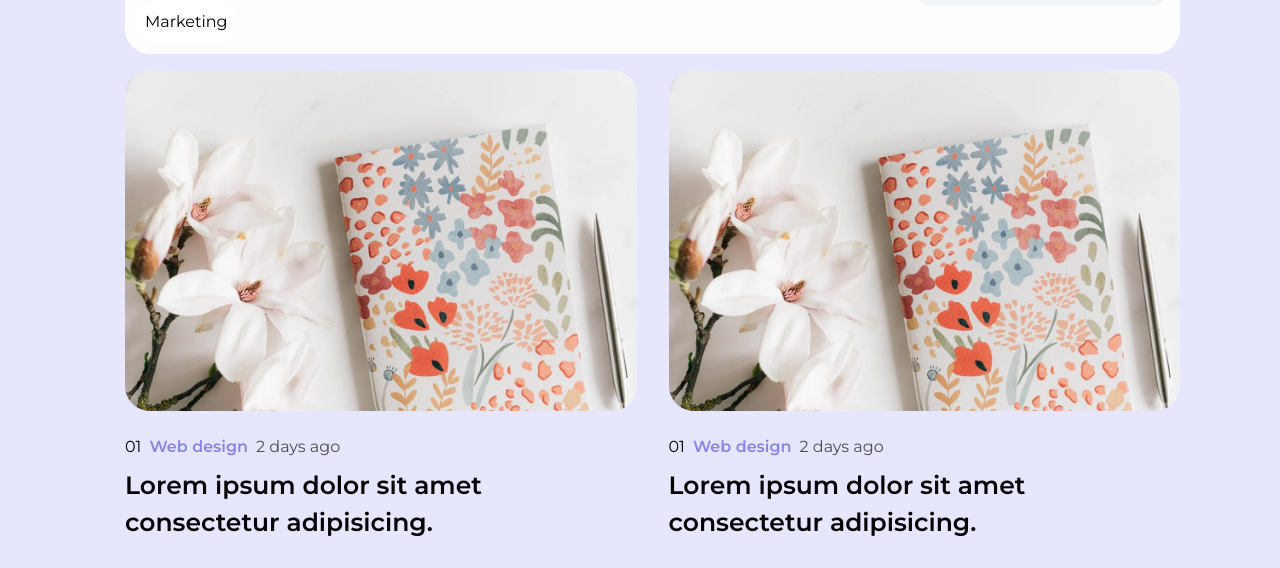
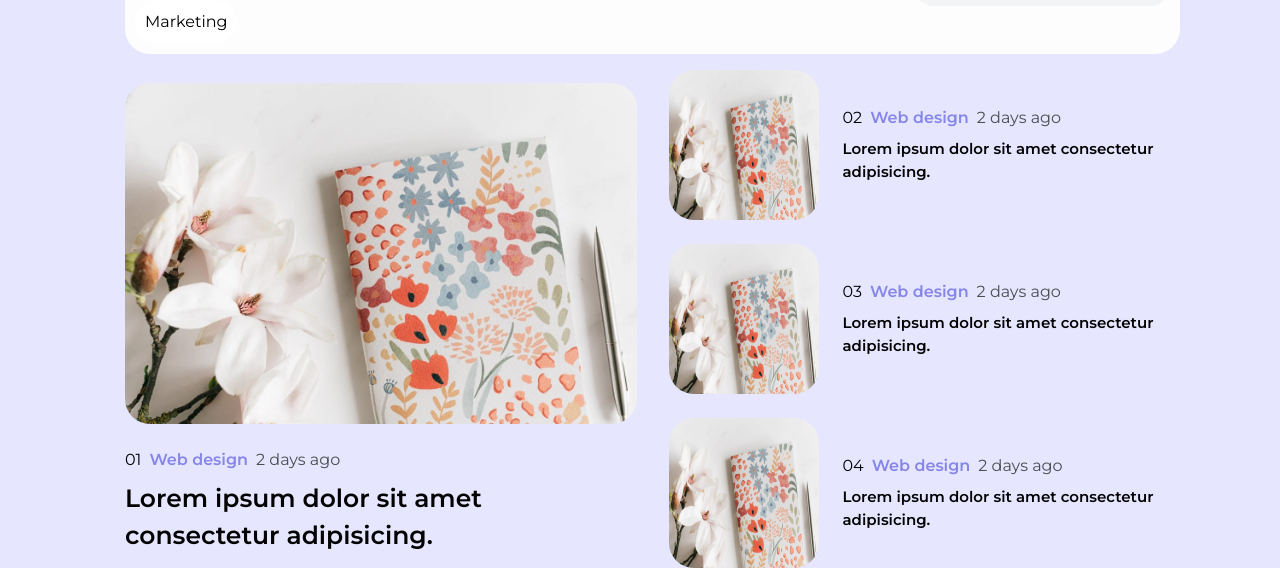
Before and after one commit to Abhi00045/Blog, a React (Vite) app: page / in a window 1280 px wide. Shown: the part 364-932 px from the top of the page. Before the commit the page ends 906 px from the top, so only its background shows below. Built offline with nearby package versions, Linux system fonts and the light colour scheme; no server answers.

Commit message:
added featured components lets gooo with postlist and single post list

```diff
--- a/src/component/FeaturedComponent.jsx
+++ b/src/component/FeaturedComponent.jsx
@@ -8,6 +8,7 @@ function FeaturedComponent() {
     <div id="main-featuredComponents">
  <div id="left-featuredComponent">
 
+{/* 1st one */}
                 <img src="./featured1.jpeg"alt="" />
                 <div id="left-post-one">
                     <div id="left-post-one-top">
@@ -21,16 +22,46 @@ function FeaturedComponent() {
         </div>
         <div id="right-featuredComponent">
 
-        <img src="./featured1.jpeg"alt=""  />
+{/* 2nd one */}
+          <div id="right-second">
+          <img src="./featured1.jpeg"alt=""  />
                 <div id="left-post-one">
                     <div id="left-post-one-top">
-                      <p>01</p>
+                      <p>02</p>
                       <h1>Web design</h1>
                       <span>2 days ago</span>
                       </div>
                       <h1 id='main'>Lorem ipsum dolor sit amet consectetur adipisicing.</h1>
                 </div>
+          </div>
+
+{/* 3rd one */}
+          <div id="right-second">
+          <img src="./featured1.jpeg"alt=""  />
+                <div id="left-post-one">
+                    <div id="left-post-one-top">
+                      <p>03</p>
+                      <h1>Web design</h1>
+                      <span>2 days ago</span>
+                      </div>
+                      <h1 id='main'>Lorem ipsum dolor sit amet consectetur adipisicing.</h1>
                 </div>
+          </div>
+
+{/* 4th one */}
+          <div id="right-second">
+          <img src="./featured1.jpeg"alt=""  />
+                <div id="left-post-one">
+                    <div id="left-post-one-top">
+                      <p>04</p>
+                      <h1>Web design</h1>
+                      <span>2 days ago</span>
+                      </div>
+                      <h1 id='main'>Lorem ipsum dolor sit amet consectetur adipisicing.</h1>
+                </div>
+          </div>
+        </div>
+
     </div>
     </>
   )
--- a/src/component/Navbar.css
+++ b/src/component/Navbar.css
@@ -144,15 +144,14 @@
     align-items: center;
     margin-top: 1rem;
     gap: 2rem;
-    width: 100%;
-
-
+height: 50%;
 }
 #left-featuredComponent{
     display: flex;
     flex-direction: column;
     gap: 1.5rem;
     align-items: center;
+    width: 50%;
     img{
         width: 100%;
         height: 100%;
@@ -191,9 +190,16 @@
     flex-direction: column;
     gap: 1.5rem;
     align-items: center;
+    width: 50%;
+}
+#right-second{
+    display: flex;
+    flex-direction: row;
+    gap: 1.5rem;
+    align-items: center;
     img{
-        width: 100%;
-        height: 100%;
+        width: 150px;
+        height: 150px;
         border-radius: 25px;
     }
     #left-post-one{
@@ -219,7 +225,7 @@
         }
         #main{
             font-weight: 600;
-            font-size: 25px;
+            font-size: 15px;
             color: #030303;
         }
     }
```
